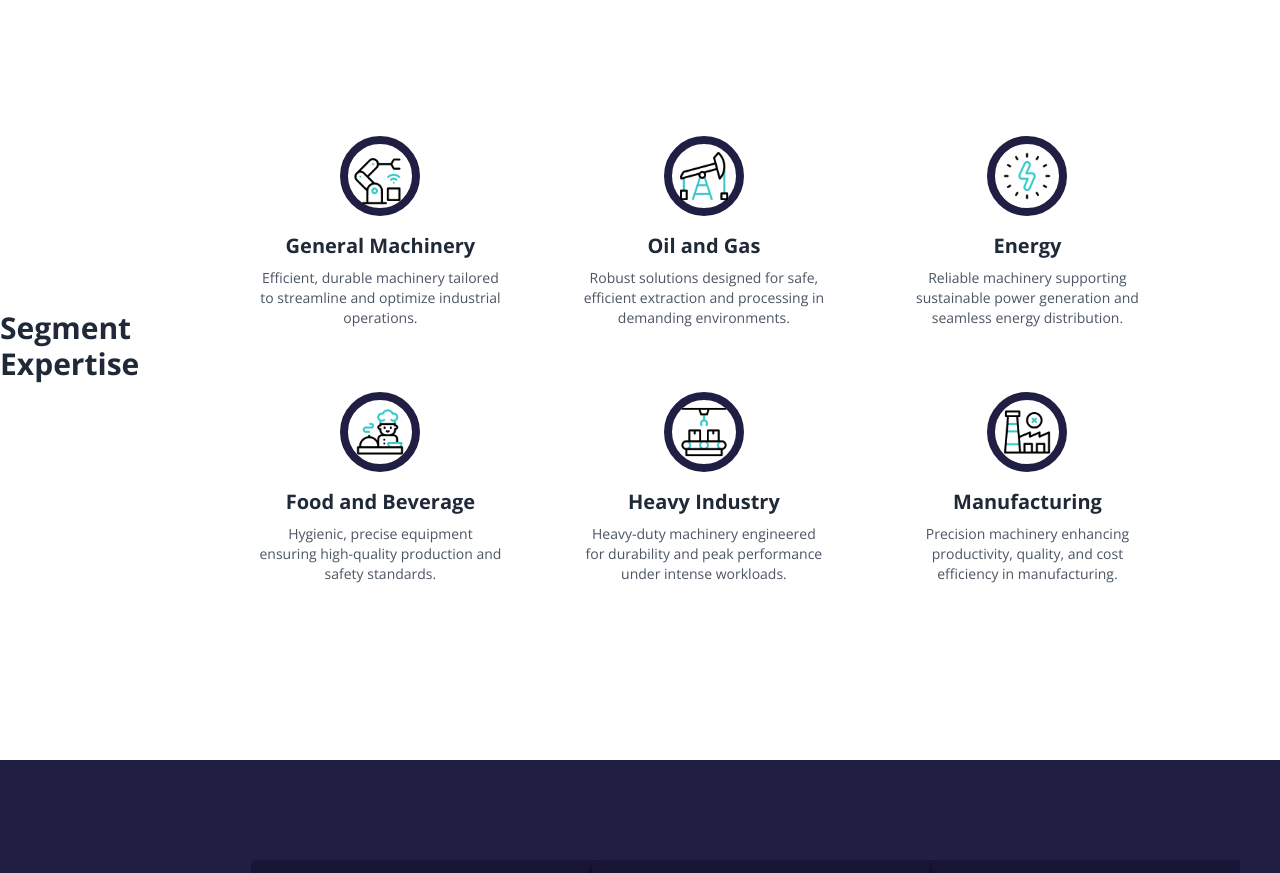
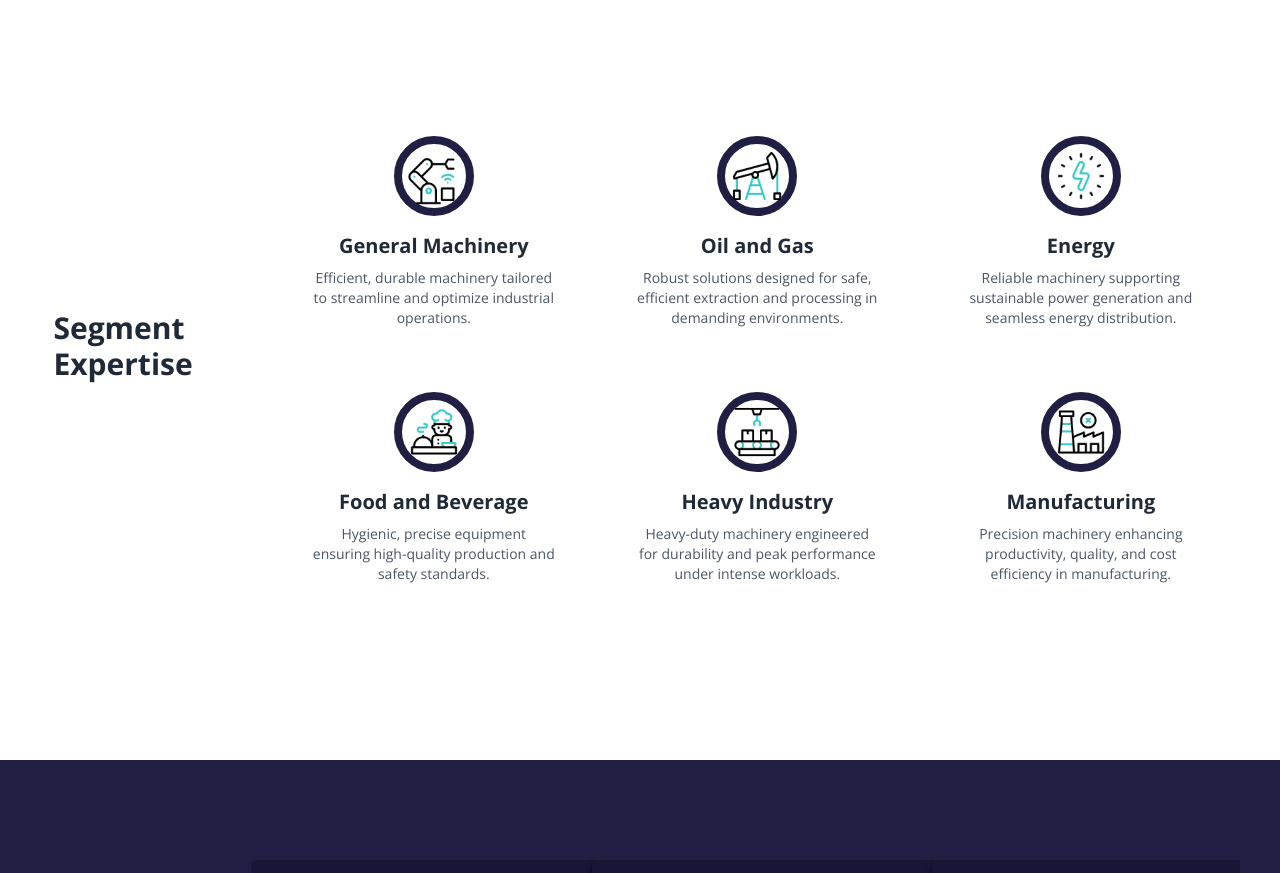
Before and after one commit to SarveshRajoba/Forztek, a React (Create React App) app: page / in a window 1280 px wide. Shown: the part 3240-4113 px from the top of the page. Built offline with nearby package versions, Linux system fonts and the light colour scheme.

Commit message:
segment expertise title in middle on small window

```diff
--- a/src/pages/SegmentExpertise.js
+++ b/src/pages/SegmentExpertise.js
@@ -44,7 +44,7 @@ const SegmentExpertise = () => {
 
   return (
     <div className=" min-h-screen flex bg-white ">
-      <div className="flex md:mx-auto w-[1300px] my-auto mx-[100px]">
+      <div className="flex md:mx-auto my-auto mx-[100px]">
         <div className="flex flex-col md:flex-row items-center md:items-start justify-between">
           <div className="h-full w-full md:w-1/5 flex flex-col items-center justify-center text-left">
             <div className="h-full flex flex-col justify-center items-start group"> {/* Add group class here */}
--- a/src/pages/vision_mission.js
+++ b/src/pages/vision_mission.js
@@ -1,3 +1,4 @@
+
 import React, { useRef, useEffect, useState } from 'react';
 
 function VisionMission() {
```
